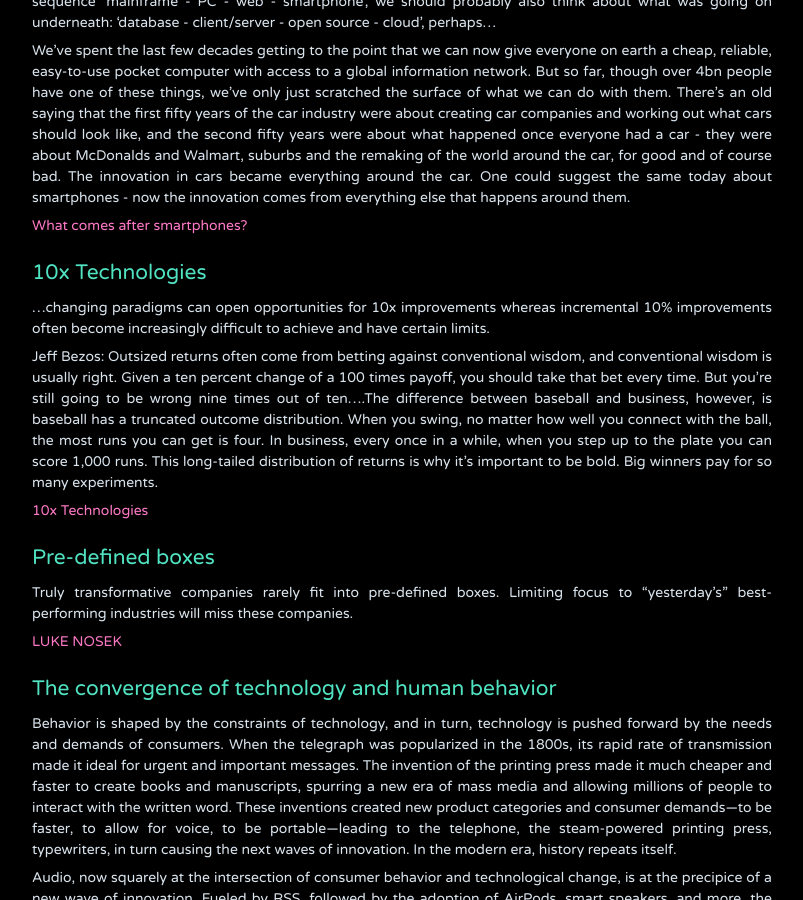
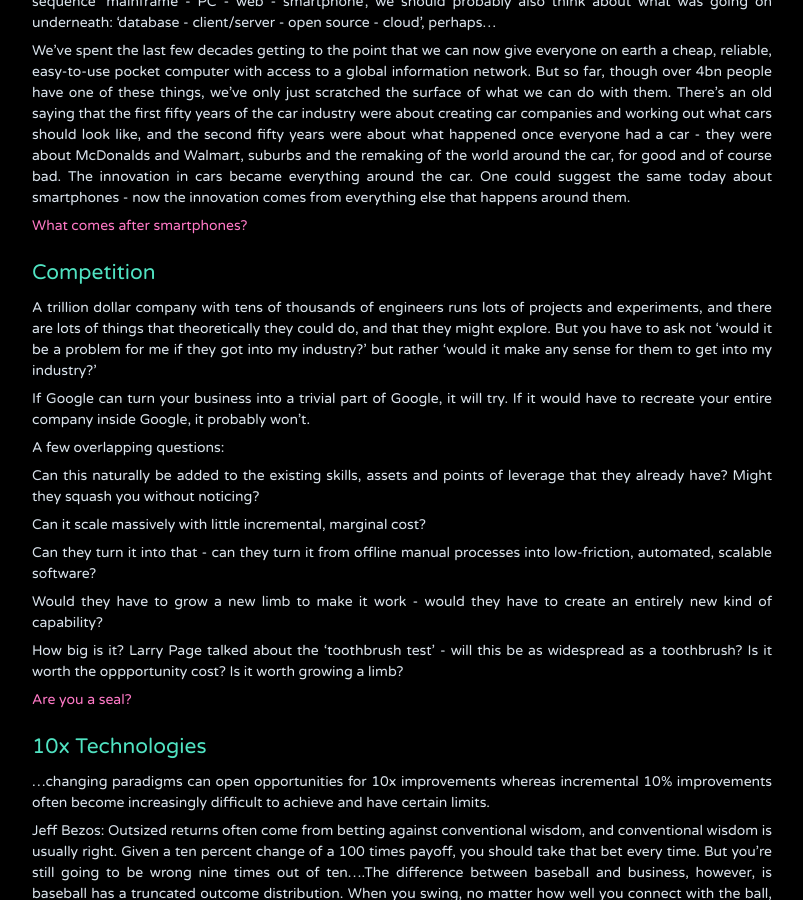
Before and after one commit to jithendrabsy/thoughts, a Jekyll site: the page built from _posts/2040-12-04-thinking.md, in a window 1280 px wide and 900 px high, scrolled down 466 px. Shown: the whole window, without its empty margins (238-1041 px from the left). Built offline with Jekyll 4.4.1, drawn with Linux system fonts in a browser that asks for light colours; nearby versions of some CDN libraries.

Commit message:
Update T

```diff
--- a/_posts/2040-12-04-thinking.md
+++ b/_posts/2040-12-04-thinking.md
@@ -14,6 +14,28 @@ However, all of this might be the wrong mental model for thinking about the next
 We’ve spent the last few decades getting to the point that we can now give everyone on earth a cheap, reliable, easy-to-use pocket computer with access to a global information network. But so far, though over 4bn people have one of these things, we’ve only just scratched the surface of what we can do with them. There’s an old saying that the first fifty years of the car industry were about creating car companies and working out what cars should look like, and the second fifty years were about what happened once everyone had a car - they were about McDonalds and Walmart, suburbs and the remaking of the world around the car, for good and of course bad. The innovation in cars became everything around the car. One could suggest the same today about smartphones - now the innovation comes from everything else that happens around them.
 
 [What comes after smartphones?](https://www.ben-evans.com/benedictevans/2020/12/13/what-comes-after-smartphones)
+
+## Competition
+
+A trillion dollar company with tens of thousands of engineers runs lots of projects and experiments, and there are lots of things that theoretically they could do, and that they might explore. But you have to ask not ‘would it be a problem for me if they got into my industry?’ but rather ‘would it make any sense for them to get into my industry?’
+
+If Google can turn your business into a trivial part of Google, it will try. If it would have to recreate your entire company inside Google, it probably won’t.
+
+
+A few overlapping questions:
+
+Can this naturally be added to the existing skills, assets and points of leverage that they already have? Might they squash you without noticing?
+
+Can it scale massively with little incremental, marginal cost?
+
+Can they turn it into that - can they turn it from offline manual processes into low-friction, automated, scalable software?
+
+Would they have to grow a new limb to make it work - would they have to create an entirely new kind of capability?
+
+How big is it? Larry Page talked about the ‘toothbrush test’ - will this be as widespread as a toothbrush? Is it worth the oppportunity cost? Is it worth growing a limb?
+
+
+[Are you a seal?](https://www.ben-evans.com/benedictevans/2020/11/19/are-you-a-seal)
 
 ## 10x Technologies
 
```
